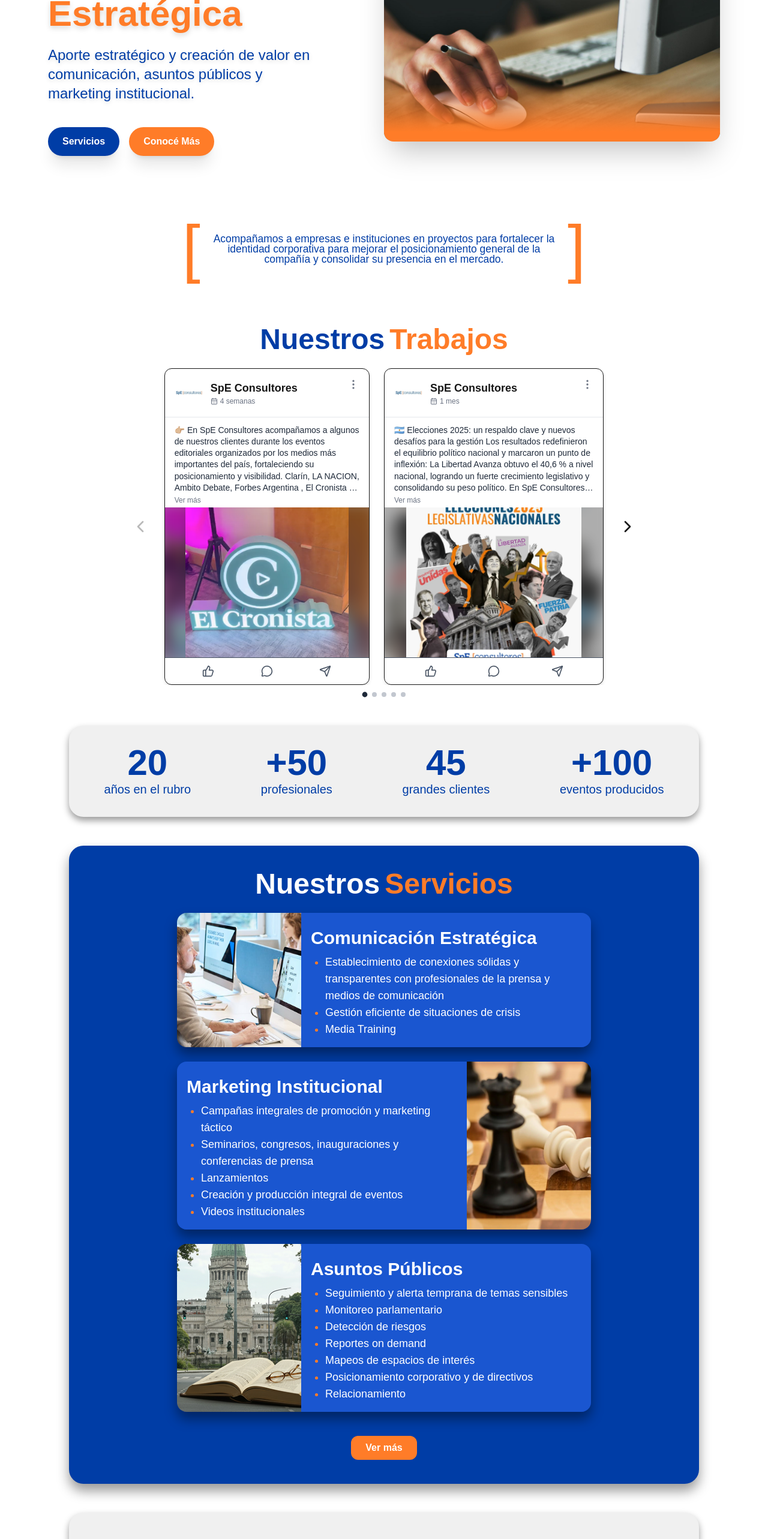
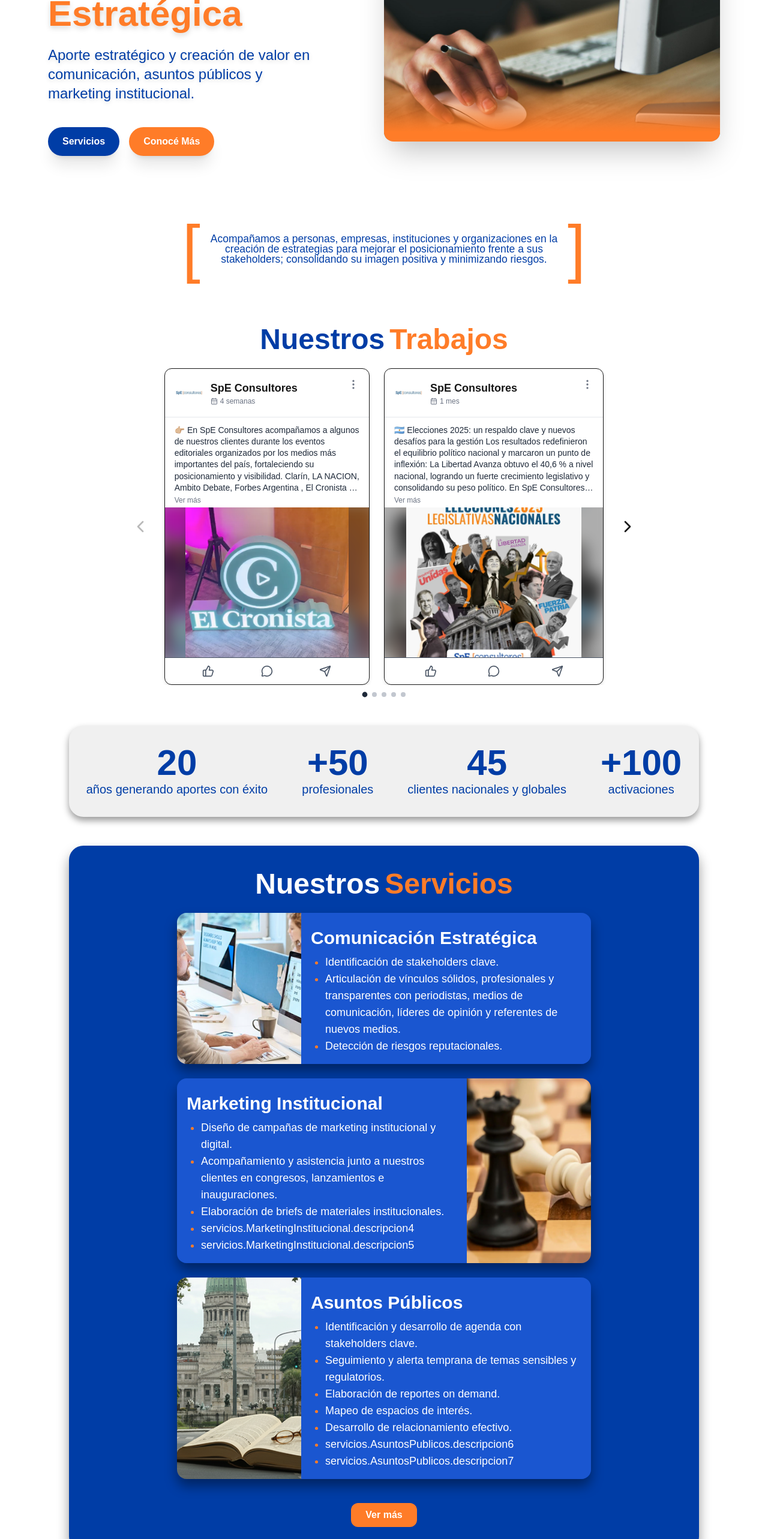
Before and after one commit to PrandiF/spe-consultoras, a Next.js app: page / in a window 1280 px wide. Shown: the part 234-2800 px from the top of the page at 60% size. Built offline with nearby package versions, Linux system fonts and the light colour scheme.

Commit message:
feat: ultimos cambios fabian

```diff
--- a/src/app/page.tsx
+++ b/src/app/page.tsx
@@ -10,6 +10,7 @@ import Parentesis from "../components/Parentesis";
 import Trabajos from "../components/Trabajos";
 import Rubros from "../components/Rubros";
 import ImpulsamosTuCom from "../components/ImpulsamosTuCom";
+import ParentesisHome from "@/components/ParentesisHome";
 
 export default function page() {
   const { t } = useTranslation();
@@ -18,7 +19,7 @@ export default function page() {
     <div className="w-full mx-auto font-fira gap-12 flex flex-col">
       <Header />
       <Home />
-      <Parentesis />
+      <ParentesisHome />
       <Trabajos id="trabajos" />
       <BarraDatos />
       <Services id="servicios" />
--- a/src/components/BarraDatos.tsx
+++ b/src/components/BarraDatos.tsx
@@ -78,7 +78,7 @@ function BarraDatos() {
           data-aos-duration="1000"
           data-aos-delay="400"
         >
-          {t("valores.estadisticas.eventos")}
+          {t("valores.estadisticas.activaciones")}
         </p>
       </div>
     </div>
--- /dev/null
+++ b/src/components/ParentesisHome.tsx
@@ -0,0 +1,28 @@
+import { useTranslation } from "react-i18next";
+
+function ParentesisHome() {
+  const { t } = useTranslation();
+  return (
+    <div
+      className="flex items-center justify-center mx-auto scale-[1.05] w-[90%] sm:w-4/5 lg:w-1/2 aspect-4/1 gap-2"
+      data-aos="fade"
+      data-aos-duration="1000"
+      data-aos-delay="300"
+    >
+      {/* Corchete izquierdo */}
+      <span className="text-[#FF7C28] leading-none font-thin flex items-center text-[18vw] sm:text-[10vw] lg:text-[8vw]">
+        [
+      </span>
+      <p className="text-[#003DA6] leading-none text-center mt-1 text-[4vw] sm:text-[2.5vw] lg:text-[1.3vw] font-light">
+        {t("parentesisHome.text1")}
+      </p>
+
+      {/* Corchete derecho */}
+      <span className="text-[#FF7C28] leading-none font-thin flex items-center text-[18vw] sm:text-[10vw] lg:text-[8vw]">
+        ]
+      </span>
+    </div>
+  );
+}
+
+export default ParentesisHome;
--- a/src/i18n/en.json
+++ b/src/i18n/en.json
@@ -39,6 +39,10 @@
         "text": "We stand out for our active involvement in the services we provide and our continuous follow-up."
       }
     ]
+  },
+
+  "parentesisHome": {
+    "text1": "We support individuals, companies, institutions, and organizations in creating strategies to improve their positioning with their stakeholders, strengthening a positive image and minimizing risks."
   },
   "trabajos": {
     "titulo1": "Our",
@@ -140,10 +144,10 @@
       "descripcion": " with the defined strategy for each project."
     },
     "estadisticas": {
-      "años": "years in the industry",
+      "años": "years delivering successful contributions",
       "profesionales": "professionals",
-      "eventos": "events produced",
-      "clientes": "major clients"
+      "clientes": "national and global clients",
+      "activaciones": "activations"
     }
   },
   "servicios": {
@@ -151,27 +155,26 @@
     "titulo2": "Services",
     "ComunicacionEstrategica": {
       "titulo": "Strategic Communication",
-      "descripcion1": "Establishment of solid and transparent connections with press professionals and media outlets.",
-      "descripcion2": "Efficient crisis management.",
-      "descripcion3": "Media Training."
+      "descripcion1": "Identification of key stakeholders.",
+      "descripcion2": "Building strong, professional, and transparent relationships with journalists, media outlets, opinion leaders, and new media influencers.",
+      "descripcion3": "Identification of reputational risks.",
+      "descripcion4": "Efficient management of crisis situations.",
+      "descripcion5": "Media training and coaching.",
+      "descripcion6": "Development of narratives tailored to each target audience."
     },
     "MarketingInstitucional": {
-      "titulo": "Institutional Marketing",
-      "descripcion1": "Comprehensive promotional campaigns and tactical marketing.",
-      "descripcion2": "Seminars, congresses, inaugurations, and press conferences.",
-      "descripcion3": "Product launches.",
-      "descripcion4": "Full creation and production of events.",
-      "descripcion5": "Institutional videos."
+      "titulo": "Marketing Institucional",
+      "descripcion1": "Design of institutional and digital marketing campaigns.",
+      "descripcion2": "Support and on-site assistance for clients at conferences, product launches, and inaugurations.",
+      "descripcion3": "Development of briefs for institutional materials."
     },
     "AsuntosPublicos": {
       "titulo": "Public Affairs",
-      "descripcion1": "Monitoring and early warning of sensitive issues.",
-      "descripcion2": "Parliamentary monitoring.",
-      "descripcion3": "Risk detection.",
-      "descripcion4": "On-demand reports.",
-      "descripcion5": "Mapping of areas of interest.",
-      "descripcion6": "Corporate and executive positioning.",
-      "descripcion7": "Relationship building."
+      "descripcion1": "Identification and development of agendas with key stakeholders.",
+      "descripcion2": "Monitoring and early warning of sensitive and regulatory issues.",
+      "descripcion3": "Preparation of on-demand reports.",
+      "descripcion4": "Mapping of key areas of interest.",
+      "descripcion5": "Development of effective stakeholder engagement."
     },
     "EstrategiasDigitales": {
       "titulo": "Digital Strategies",
--- a/src/i18n/es.json
+++ b/src/i18n/es.json
@@ -41,6 +41,11 @@
       }
     ]
   },
+
+  "parentesisHome": {
+    "text1": "Acompañamos a personas, empresas, instituciones y organizaciones en la creación de estrategias para mejorar el posicionamiento frente a sus stakeholders; consolidando su imagen positiva y minimizando riesgos."
+  },
+
   "trabajos": {
     "titulo1": "Nuestros",
     "titulo2": "Trabajos",
@@ -141,10 +146,10 @@
       "descripcion": " con la estrategia definida para cada proyecto"
     },
     "estadisticas": {
-      "años": "años en el rubro",
+      "años": "años generando aportes con éxito",
       "profesionales": "profesionales",
-      "eventos": "eventos producidos",
-      "clientes": "grandes clientes"
+      "clientes": "clientes nacionales y globales",
+      "activaciones": "activaciones"
     }
   },
 
@@ -153,27 +158,27 @@
     "titulo2": "Servicios",
     "ComunicacionEstrategica": {
       "titulo": "Comunicación Estratégica",
-      "descripcion1": "Establecimiento de conexiones sólidas y transparentes con profesionales de la prensa y medios de comunicación",
-      "descripcion2": "Gestión eficiente de situaciones de crisis",
-      "descripcion3": "Media Training"
+      "descripcion1": "Identificación de stakeholders clave.",
+      "descripcion2": "Articulación de vínculos sólidos, profesionales y transparentes con periodistas, medios de comunicación, líderes de opinión y referentes de nuevos medios.",
+      "descripcion3": "Detección de riesgos reputacionales.",
+      "descripcion4": "Gestión eficiente de situaciones de crisis.",
+      "descripcion5": "Media Training y coaching.",
+      "descripcion6": "Desarrollo de narrativas ajustadas a cada público objetivo."
     },
     "MarketingInstitucional": {
       "titulo": "Marketing Institucional",
-      "descripcion1": "Campañas integrales de promoción y marketing táctico",
-      "descripcion2": "Seminarios, congresos, inauguraciones y conferencias de prensa",
-      "descripcion3": "Lanzamientos",
-      "descripcion4": "Creación y producción integral de eventos",
-      "descripcion5": "Videos institucionales"
+      "descripcion1": "Diseño de campañas de marketing institucional y digital.",
+      "descripcion2": "Acompañamiento y asistencia junto a nuestros clientes en congresos, lanzamientos e inauguraciones.",
+      "descripcion3": "Elaboración de briefs de materiales institucionales."
     },
+
     "AsuntosPublicos": {
       "titulo": "Asuntos Públicos",
-      "descripcion1": "Seguimiento y alerta temprana de temas sensibles",
-      "descripcion2": "Monitoreo parlamentario",
-      "descripcion3": "Detección de riesgos",
-      "descripcion4": "Reportes on demand",
-      "descripcion5": "Mapeos de espacios de interés",
-      "descripcion6": "Posicionamiento corporativo y de directivos",
-      "descripcion7": "Relacionamiento"
+      "descripcion1": "Identificación y desarrollo de agenda con stakeholders clave.",
+      "descripcion2": "Seguimiento y alerta temprana de temas sensibles y regulatorios.",
+      "descripcion3": "Elaboración de reportes on demand.",
+      "descripcion4": "Mapeo de espacios de interés.",
+      "descripcion5": "Desarrollo de relacionamiento efectivo."
     },
     "EstrategiasDigitales": {
       "titulo": "Estrategias Digitales",
```
Also changed, not shown: 1 other file (tests, documents, lock files or other folders).
